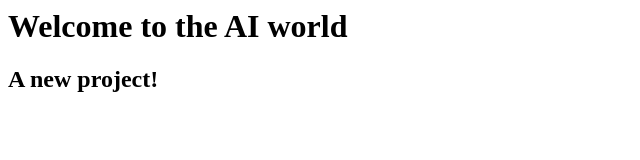
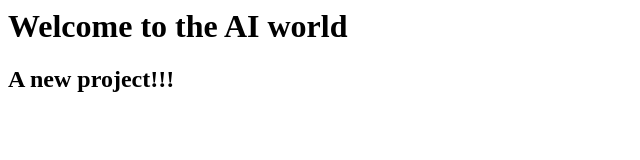
Before and after one commit to hrehaman/Project1, a plain HTML site: page index.html in a window 1280 px wide. Shown: the full height of the page, 0-640 px from the left. Drawn offline with Linux system fonts and the light colour scheme.

Commit message:
Update index.html
Made changes

```diff
--- a/index.html
+++ b/index.html
@@ -6,7 +6,7 @@
 	Welcome to the AI world
 </h1>
 	<h2>
-		A new project!
+		A new project!!!
 	</h2>
 </body>
 </html>
```
